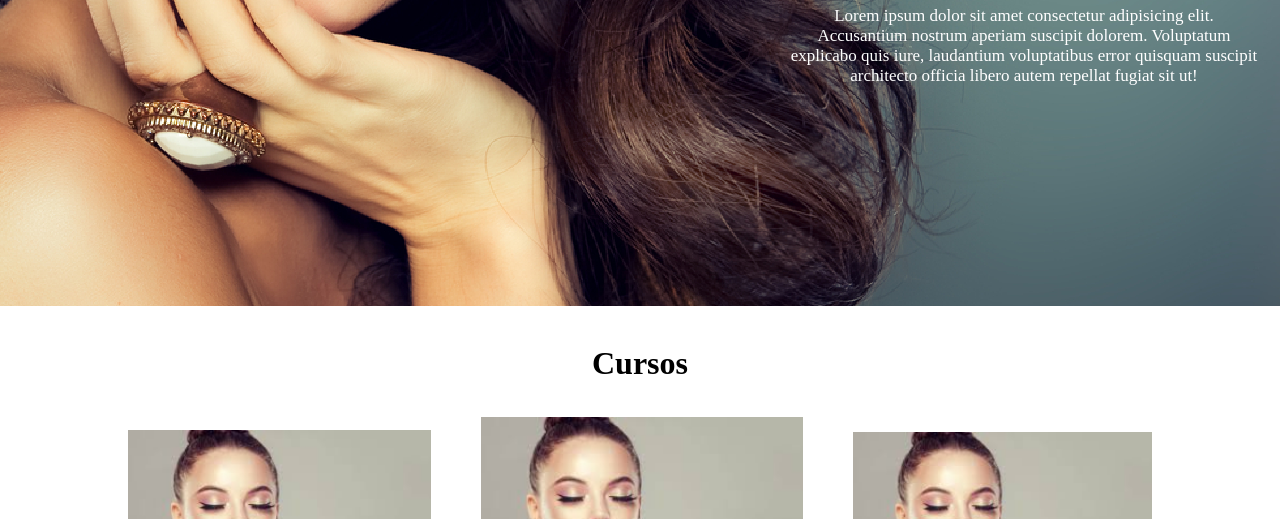
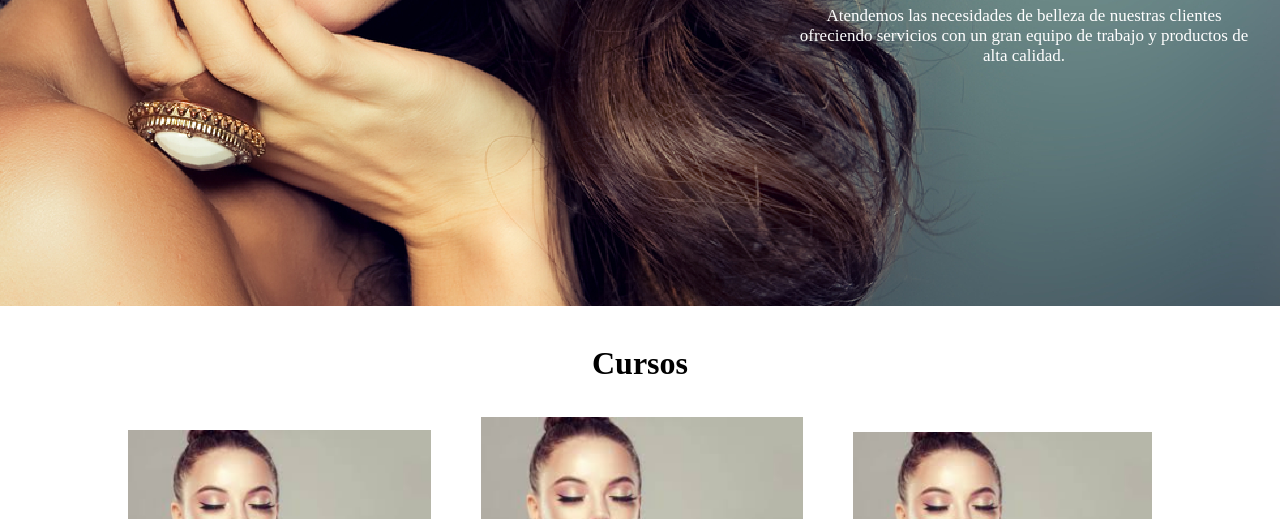
Before and after one commit to carbis1992/Magnolia, a plain HTML site: page index.html in a window 1280 px wide. Shown: the part 581-1100 px from the top of the page. Drawn offline with Linux system fonts and the light colour scheme.

Commit message:
Update index.html

```diff
--- a/index.html
+++ b/index.html
@@ -42,8 +42,7 @@
             <img src="./assets/cover2.jpg" alt="mujer-maquillada" class="banner-image">
             <div class="banner-text">
                 <h1 class="titulo-banner">Lugar perfecto para tus cejas y pestañas</h1>
-                <p class="description">Lorem ipsum dolor sit amet consectetur adipisicing elit. Accusantium nostrum aperiam suscipit dolorem.
-                    Voluptatum explicabo quis iure, laudantium voluptatibus error quisquam suscipit architecto officia libero autem repellat fugiat sit ut!</p>
+                <p class="description">Atendemos las necesidades de belleza de nuestras clientes ofreciendo servicios con un gran equipo de trabajo y productos de alta calidad.</p>
             </div>
         </div>
         <div class="page-content">
```
